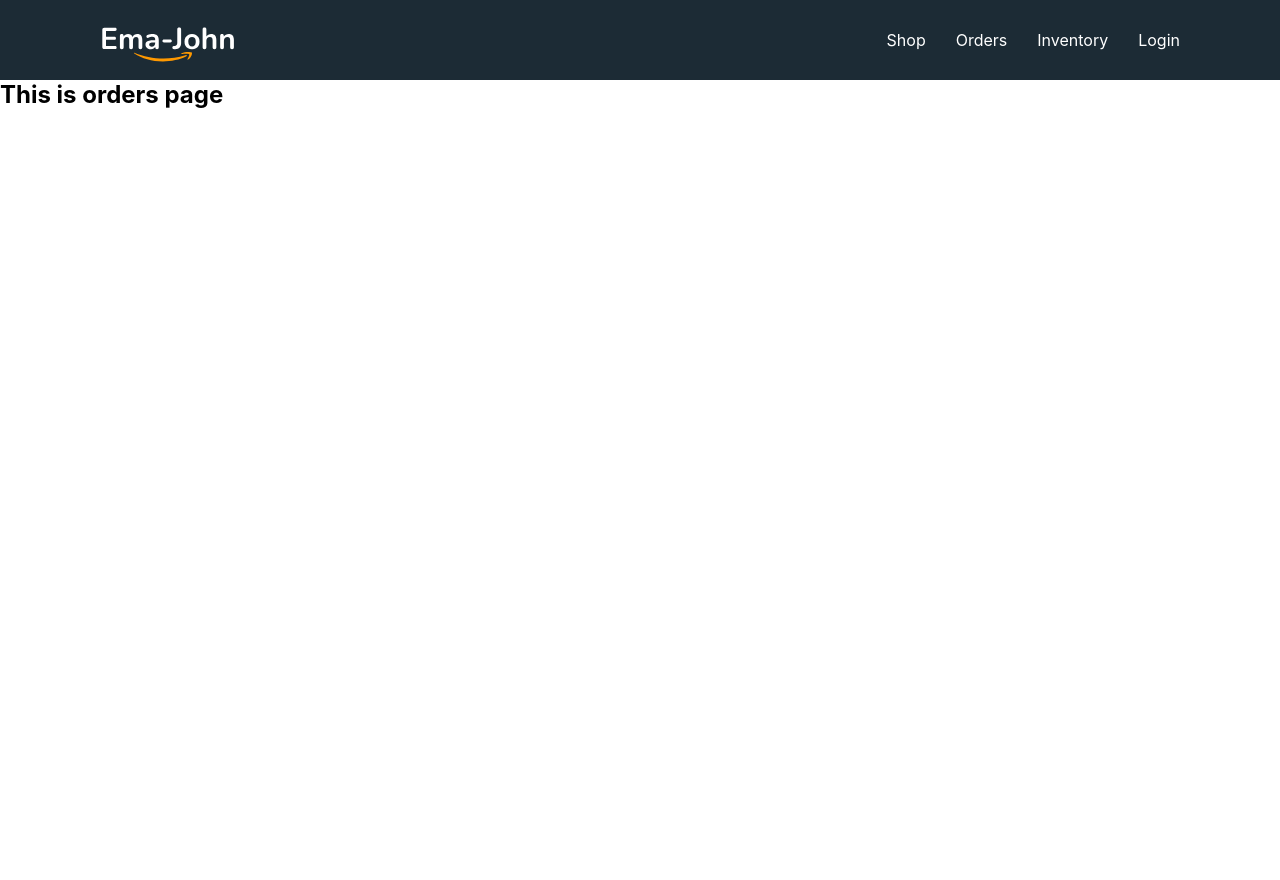
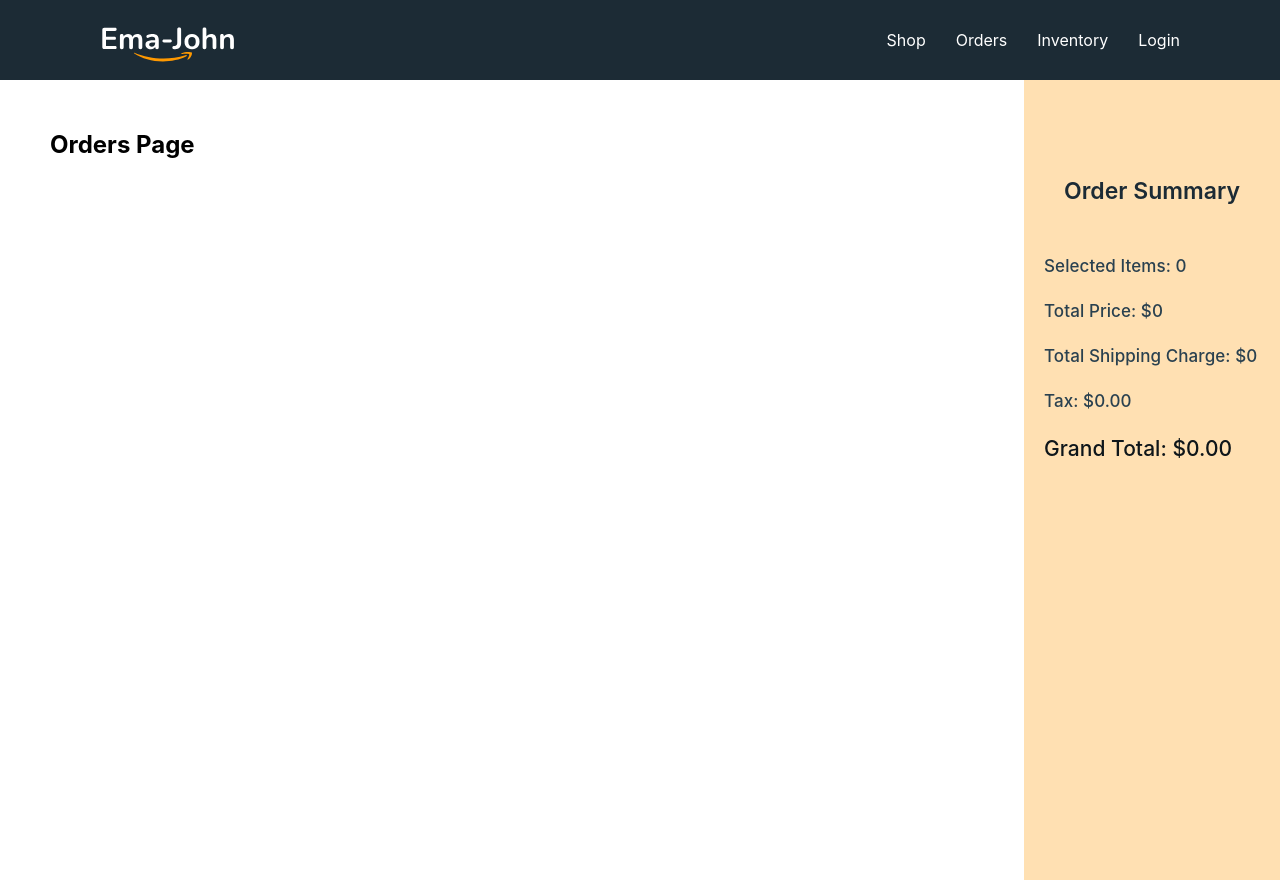
Before and after one commit to mhmahdi97/ema-john-simple, a React (Create React App) app: page /orders in a window 1280 px wide. Before the commit the page ends 800 px from the top, so only its background shows below. Built offline with nearby package versions, Linux system fonts and the light colour scheme.

Commit message:
added to loader to load data

```diff
--- a/src/Components/Orders/Orders.js
+++ b/src/Components/Orders/Orders.js
@@ -1,10 +1,19 @@
 import React from 'react';
 import './Orders.css'
+import Cart from '../Cart/Cart';
+import { useLoaderData } from 'react-router-dom';
 
 const Orders = () => {
+    const products = useLoaderData();
+    // console.log(products)
     return (
-        <div>
-            <h2>This is orders page</h2>
+        <div className='shop-container'>
+            <div className='products-container'>
+                <h2>Orders Page</h2>
+            </div>
+            <div className='cart-container'>
+                <Cart cart = {[]} ></Cart>
+            </div>
         </div>
     );
 };
--- a/src/index.js
+++ b/src/index.js
@@ -9,6 +9,7 @@ import Home from './Components/Layout/Home';
 import Orders from './Components/Orders/Orders';
 import Inventory from './Components/Inventory/Inventory';
 import Login from './Components/Login/Login';
+import cartProductsLoader from './loaders/cartProductsLoader';
 
 const router = createBrowserRouter([
   {
@@ -21,7 +22,8 @@ const router = createBrowserRouter([
       },
       {
         path: 'orders',
-        element: <Orders></Orders>
+        element: <Orders></Orders>,
+        loader: cartProductsLoader
       },
        {
         path: 'inventory',
--- /dev/null
+++ b/src/loaders/cartProductsLoader.js
@@ -0,0 +1,18 @@
+import { getShoppingCart } from "../utilities/fakedb";
+
+const cartProductsLoader = async () => {
+    const loadedProducts = await fetch('products.json')
+    const products = await loadedProducts.json();
+
+    // if cart data is in database, will have to use async await
+    const storedCart = getShoppingCart();
+
+    console.log(storedCart);
+    for (const id in storedCart) {
+        const addedProduct = products.find(pd => pd.id === id)
+    }
+
+    return products;
+};
+
+export default cartProductsLoader;
```
